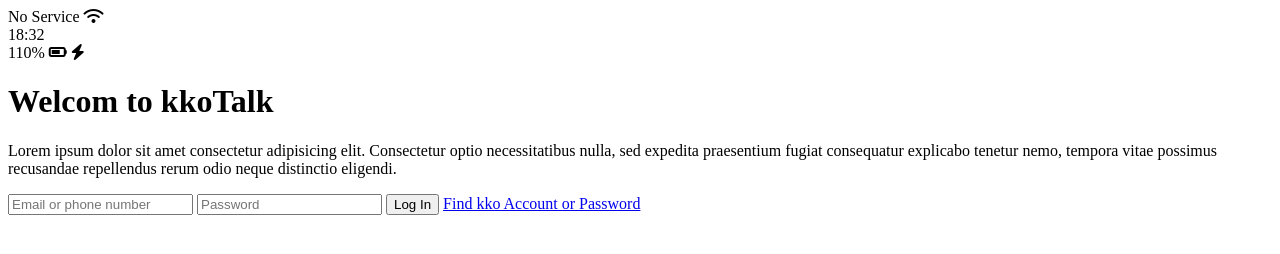
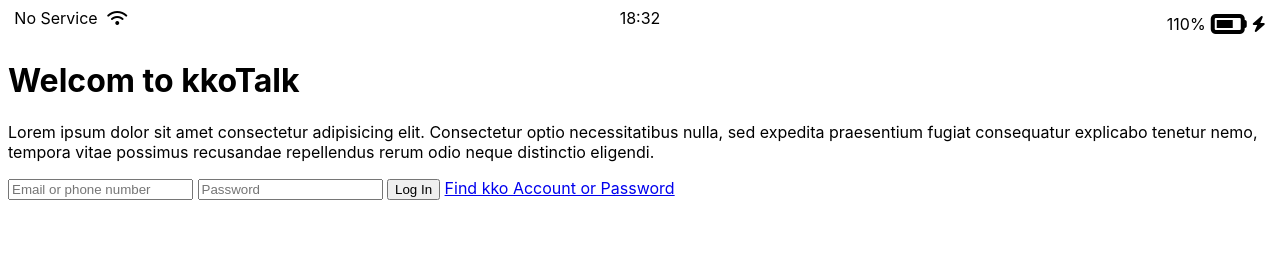
Before and after one commit to xlr10/kakao_clone, a plain HTML site: page index.html in a window 1280 px wide. Drawn offline with Linux system fonts and the light colour scheme.

Commit message:
kko html step #02

```diff
--- /dev/null
+++ b/css/styles.css
@@ -0,0 +1,28 @@
+body {
+  font-family: -apple-system, BlinkMacSystemFont, 'Segoe UI', Roboto, Oxygen,
+    Ubuntu, Cantarell, 'Open Sans', 'Helvetica Neue', sans-serif;
+}
+
+.status-bar {
+  display: flex;
+  justify-content: center;
+}
+.status-bar__column {
+  width: 33%;
+}
+
+.status-bar__column:first-child span {
+  margin-right: 5px;
+}
+.status-bar__column:nth-child(2) {
+  display: flex;
+  justify-content: center;
+}
+.status-bar__column:last-child {
+  display: flex;
+  justify-content: flex-end;
+  align-items: center;
+}
+.status-bar__column .fa-battery-three-quarters {
+  margin: 0px 5px;
+}
--- a/index.html
+++ b/index.html
@@ -1,12 +1,13 @@
 <!DOCTYPE html>
 <html lang="en">
   <head>
+    <link rel="stylesheet" href="css/styles.css" />
     <meta charset="UTF-8" />
     <meta name="viewport" content="width=device-width, initial-scale=1.0" />
     <title>Welcome to kakao</title>
   </head>
   <body>
-    <div id="status-bar">
+    <div class="status-bar">
       <div class="status-bar__column">
         <span> No Service</span>
         <!--To Do: WIFI Icon-->
@@ -18,7 +19,7 @@
       <div class="status-bar__column">
         <span>110%</span>
         <!--Battery Icon-->
-        <i class="fas fa-battery-three-quarters"></i>
+        <i class="fas fa-battery-three-quarters fa-2x"></i>
         <!--Lighting Icon-->
         <i class="fas fa-bolt"></i>
       </div>
```
